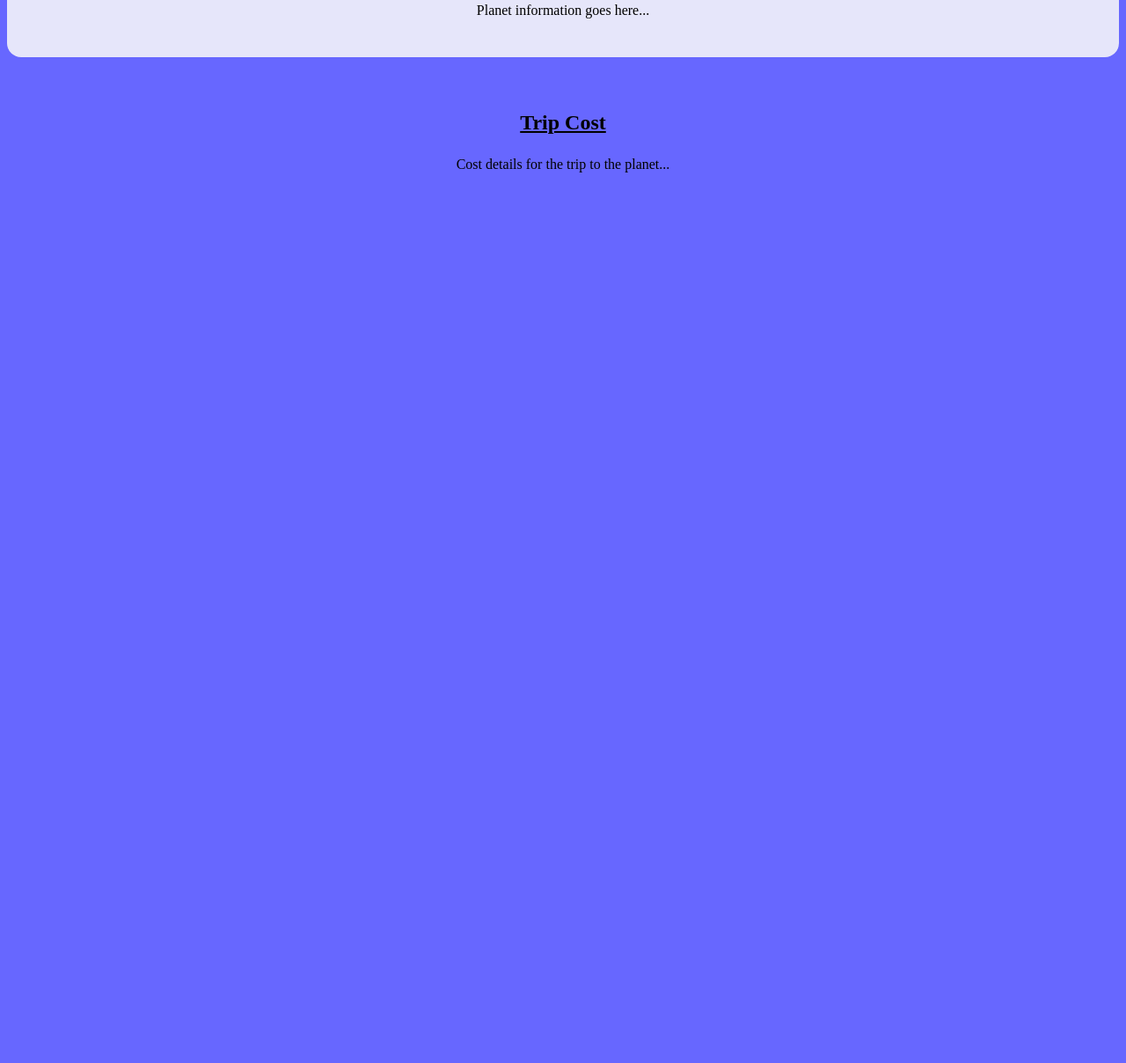
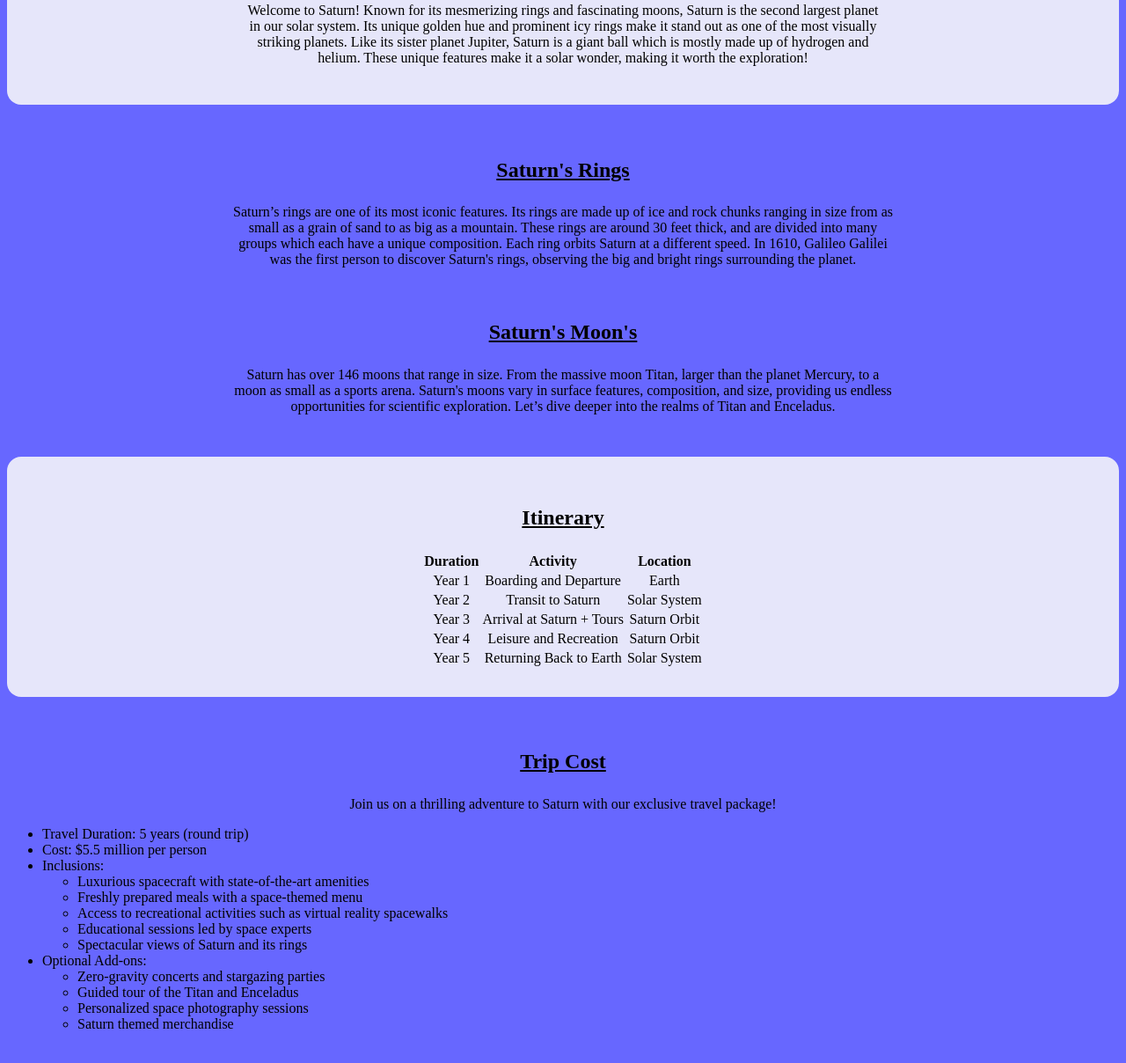
Before and after one commit to okdokeko/SolarSafari, a plain HTML site: page planets/saturn.html in a window 1280 px wide. Shown: the part 298-1506 px from the top of the page at 88% size. Before the commit the page ends 800 px from the top, so only its background shows below. Drawn offline with Linux system fonts and the light colour scheme.

Commit message:
Update1 Saturn Page
Need to add moons, pics and work on formatting

```diff
--- a/planets/saturn.html
+++ b/planets/saturn.html
@@ -8,17 +8,87 @@
 </head>
 <body>
     <header>
-        <h1>Planet Name</h1>
+        <h1>Saturn</h1>
         <button onclick="location.href='../index.html';">Home</button>
     </header>
     <main>
         <section id="planet-info">
-            <h2>About Planet</h2>
-            <p>Planet information goes here...</p>
+            <h2>About Saturn</h2>
+            <p>Welcome to Saturn! Known for its mesmerizing rings and fascinating moons, Saturn is the second largest planet in our solar system. Its unique golden hue and prominent icy rings make it stand out as one of the most visually striking planets. Like its sister planet Jupiter, Saturn is a giant ball which is mostly made up of hydrogen and helium. These unique features make it a solar wonder, making it worth the exploration!  </p>
+        </section>
+        <section id="ring-info">
+            <h2>Saturn's Rings</h2>
+            <p>Saturn’s rings are one of its most iconic features. Its rings are made up of ice and rock chunks ranging in size from as small as a grain of sand to as big as a mountain. These rings are around 30 feet thick, and are divided into many groups which each have a unique composition. Each ring orbits Saturn at a different speed. In 1610, Galileo Galilei was the first person to discover Saturn's rings, observing the big and bright rings surrounding the planet.</p>
+        </section>
+        <section id="moon-info">
+            <h2>Saturn's Moon's</h2>
+            <p>Saturn has over 146 moons that range in size. From the massive moon Titan, larger than the planet Mercury, to a moon as small as a sports arena. Saturn's moons vary in surface features, composition, and size, providing us endless opportunities for scientific exploration. Let’s dive deeper into the realms of Titan and Enceladus.</p>
+        </section>
+        <section id="itinerary">
+            <h2>Itinerary</h2>
+            <table class="saturn-itinerary">
+                <thead>
+                    <tr>
+                        <th>Duration</th>
+                        <th>Activity</th>
+                        <th>Location</th>
+                    </tr>
+                </thead>
+                <tbody>
+                    <tr>
+                        <td>Year 1</td>
+                        <td>Boarding and Departure</td>
+                        <td>Earth</td>
+                    </tr>
+                    <tr>
+                        <td>Year 2</td>
+                        <td>Transit to Saturn</td>
+                        <td>Solar System</td>
+                    </tr>
+                    <tr>
+                        <td>Year 3</td>
+                        <td>Arrival at Saturn + Tours</td>
+                        <td>Saturn Orbit</td>
+                    </tr>
+                    <tr>
+                        <td>Year 4</td>
+                        <td>Leisure and Recreation</td>
+                        <td>Saturn Orbit</td>
+                    </tr>
+                    <tr>
+                        <td>Year 5</td>
+                        <td>Returning Back to Earth</td>
+                        <td>Solar System</td>
+                    </tr>
+
+                </tbody>
+            </table>
         </section>
         <section id="trip-cost">
             <h2>Trip Cost</h2>
-            <p>Cost details for the trip to the planet...</p>
+            <p>Join us on a thrilling adventure to Saturn with our exclusive travel package!
+                <ul>
+                    <li>Travel Duration: 5 years (round trip)</li>
+                    <li>Cost: $5.5 million per person</li>
+                    <li>Inclusions:
+                        <ul>
+                            <li>Luxurious spacecraft with state-of-the-art amenities</li>
+                            <li>Freshly prepared meals with a space-themed menu</li>
+                            <li>Access to recreational activities such as virtual reality spacewalks</li>
+                            <li>Educational sessions led by space experts</li>
+                            <li>Spectacular views of Saturn and its rings</li>
+                        </ul>
+                    </li>
+                    <li>Optional Add-ons:
+                        <ul>
+                            <li>Zero-gravity concerts and stargazing parties</li>
+                            <li>Guided tour of the Titan and Enceladus</li>
+                            <li>Personalized space photography sessions</li>
+                            <li>Saturn themed merchandise</li>
+                        </ul>
+                    </li>
+                </ul>
+            </p>
         </section>
     </main>
 </body>
```
